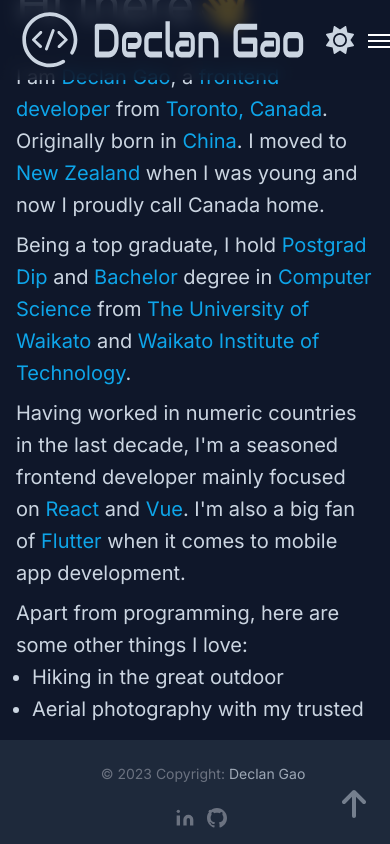
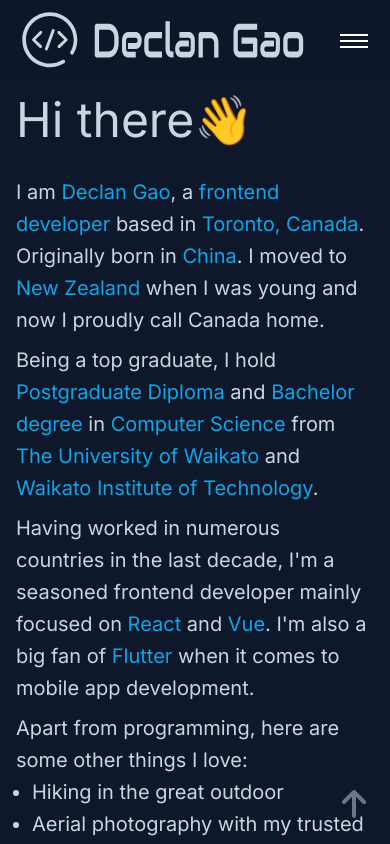
Before and after one commit to declangao/portfolio, a Next.js app: page /about in a window 390 px wide. Shown: the top 844 px of the page. Built offline with nearby package versions, Linux system fonts and the light colour scheme.

Commit message:
Fixed some UI bugs

```diff
--- a/src/components/home/Hero.tsx
+++ b/src/components/home/Hero.tsx
@@ -32,7 +32,8 @@ export default function Hero() {
     words: [
       'with 8 years of experience.',
       'who loves to learn new things.',
-      'who ...',
+      'who welcomes a good challenge.',
+      'who does not shy away from hardwork.',
     ],
     loop: true,
     delaySpeed: 2000,
@@ -40,7 +41,7 @@ export default function Hero() {
 
   return (
     <motion.div
-      className="h-[calc(100vh-10rem)] container mx-auto flex px-5 py-24 md:flex-row flex-col items-center relative"
+      className="h-full md:h-[calc(100vh-10rem)] container mx-auto flex px-5 py-24 md:flex-row flex-col items-center relative"
       variants={{
         hidden: {
           scale: 0,
--- a/src/components/Skill.tsx
+++ b/src/components/home/Skill.tsx
@@ -22,10 +22,10 @@ export default function Skill({ image, text, directionLeft }: Props) {
         transition={{ duration: 1 }}
         src={`/images/${image}`}
         alt={text}
-        className="rounded-full border border-gray-500 object-cover w-24 h-24 md:w-28 md:h-28 xl:w-32 xl:h-32 filter group-hover:grayscale transition duration-300 ease-in-out"
+        className="rounded-full border border-gray-500 object-cover w-20 h-20 md:w-28 md:h-28 xl:w-32 xl:h-32 filter group-hover:grayscale transition duration-300 ease-in-out"
       />
 
-      <div className="absolute opacity-0 group-hover:opacity-80 transition duration-300 ease-in-out rounded-full z-0 group-hover:bg-white h-24 w-24 md:w-28 md:h-28 xl:w-32 xl:h-32">
+      <div className="absolute opacity-0 group-hover:opacity-80 transition duration-300 ease-in-out rounded-full z-0 group-hover:bg-white h-20 w-20 md:w-28 md:h-28 xl:w-32 xl:h-32">
         <div className="flex justify-center items-center h-full">
           <p className="text-xl font-bold text-black opacity-100">{text}</p>
         </div>
--- a/src/components/home/Skills.tsx
+++ b/src/components/home/Skills.tsx
@@ -2,7 +2,7 @@ import React from 'react';
 import { motion } from 'framer-motion';
 
 import Heading from '../ui/Heading';
-import Skill from '../Skill';
+import Skill from './Skill';
 
 type Props = {};
 
@@ -21,7 +21,7 @@ export default function Skills({}: Props) {
       className="flex flex-col justify-start mx-auto items-center pb-20"
     >
       <Heading text="SKILLS" center />
-      <div className="grid grid-cols-4 gap-4 md:gap-8 pt-12">
+      <div className="grid grid-cols-4 gap-1 md:gap-8 pt-12">
         <Skill image="react.png" text="React" directionLeft />
         <Skill image="nextjs.png" text="Next.js" directionLeft />
         <Skill image="vue.png" text="Vue" directionLeft />
--- a/src/components/layout/Navbar.tsx
+++ b/src/components/layout/Navbar.tsx
@@ -48,6 +48,34 @@ const GitHubLink = (props: { isMobile?: boolean }) => {
         <circle cx="4" cy="4" r="2" stroke="none"></circle>
       </svg>
     </a>
+  );
+};
+
+type DarkModeToggleProps = {
+  onClick: () => void;
+  isDarkMode: boolean;
+};
+const DarkModeToggle = ({ onClick, isDarkMode }: DarkModeToggleProps) => {
+  return (
+    <button onClick={onClick}>
+      {isDarkMode ? (
+        <svg
+          xmlns="http://www.w3.org/2000/svg"
+          viewBox="0 0 512 512"
+          className="h-7 w-7 fill-slate-300"
+        >
+          <path d="M361.5 1.2c5 2.1 8.6 6.6 9.6 11.9L391 121l107.9 19.8c5.3 1 9.8 4.6 11.9 9.6s1.5 10.7-1.6 15.2L446.9 256l62.3 90.3c3.1 4.5 3.7 10.2 1.6 15.2s-6.6 8.6-11.9 9.6L391 391 371.1 498.9c-1 5.3-4.6 9.8-9.6 11.9s-10.7 1.5-15.2-1.6L256 446.9l-90.3 62.3c-4.5 3.1-10.2 3.7-15.2 1.6s-8.6-6.6-9.6-11.9L121 391 13.1 371.1c-5.3-1-9.8-4.6-11.9-9.6s-1.5-10.7 1.6-15.2L65.1 256 2.8 165.7c-3.1-4.5-3.7-10.2-1.6-15.2s6.6-8.6 11.9-9.6L121 121 140.9 13.1c1-5.3 4.6-9.8 9.6-11.9s10.7-1.5 15.2 1.6L256 65.1 346.3 2.8c4.5-3.1 10.2-3.7 15.2-1.6zM160 256a96 96 0 1 1 192 0 96 96 0 1 1 -192 0zm224 0a128 128 0 1 0 -256 0 128 128 0 1 0 256 0z" />
+        </svg>
+      ) : (
+        <svg
+          xmlns="http://www.w3.org/2000/svg"
+          viewBox="0 0 512 512"
+          className="h-7 w-7 fill-slate-300"
+        >
+          <path d="M223.5 32C100 32 0 132.3 0 256S100 480 223.5 480c60.6 0 115.5-24.2 155.8-63.4c5-4.9 6.3-12.5 3.1-18.7s-10.1-9.7-17-8.5c-9.8 1.7-19.8 2.6-30.1 2.6c-96.9 0-175.5-78.8-175.5-176c0-65.8 36-123.1 89.3-153.3c6.1-3.5 9.2-10.5 7.7-17.3s-7.3-11.9-14.3-12.5c-6.3-.5-12.6-.8-19-.8z" />
+        </svg>
+      )}
+    </button>
   );
 };
 
@@ -152,25 +180,12 @@ export default function Navbar() {
             </motion.div>
 
             {/* <DarkModeToggle /> */}
-            <button onClick={toggleDarkTheme}>
-              {isDarkMode ? (
-                <svg
-                  xmlns="http://www.w3.org/2000/svg"
-                  viewBox="0 0 512 512"
-                  className="h-7 w-7 fill-slate-300"
-                >
-                  <path d="M361.5 1.2c5 2.1 8.6 6.6 9.6 11.9L391 121l107.9 19.8c5.3 1 9.8 4.6 11.9 9.6s1.5 10.7-1.6 15.2L446.9 256l62.3 90.3c3.1 4.5 3.7 10.2 1.6 15.2s-6.6 8.6-11.9 9.6L391 391 371.1 498.9c-1 5.3-4.6 9.8-9.6 11.9s-10.7 1.5-15.2-1.6L256 446.9l-90.3 62.3c-4.5 3.1-10.2 3.7-15.2 1.6s-8.6-6.6-9.6-11.9L121 391 13.1 371.1c-5.3-1-9.8-4.6-11.9-9.6s-1.5-10.7 1.6-15.2L65.1 256 2.8 165.7c-3.1-4.5-3.7-10.2-1.6-15.2s6.6-8.6 11.9-9.6L121 121 140.9 13.1c1-5.3 4.6-9.8 9.6-11.9s10.7-1.5 15.2 1.6L256 65.1 346.3 2.8c4.5-3.1 10.2-3.7 15.2-1.6zM160 256a96 96 0 1 1 192 0 96 96 0 1 1 -192 0zm224 0a128 128 0 1 0 -256 0 128 128 0 1 0 256 0z" />
-                </svg>
-              ) : (
-                <svg
-                  xmlns="http://www.w3.org/2000/svg"
-                  viewBox="0 0 512 512"
-                  className="h-7 w-7 fill-slate-300"
-                >
-                  <path d="M223.5 32C100 32 0 132.3 0 256S100 480 223.5 480c60.6 0 115.5-24.2 155.8-63.4c5-4.9 6.3-12.5 3.1-18.7s-10.1-9.7-17-8.5c-9.8 1.7-19.8 2.6-30.1 2.6c-96.9 0-175.5-78.8-175.5-176c0-65.8 36-123.1 89.3-153.3c6.1-3.5 9.2-10.5 7.7-17.3s-7.3-11.9-14.3-12.5c-6.3-.5-12.6-.8-19-.8z" />
-                </svg>
-              )}
-            </button>
+            <div className="hidden md:inline">
+              <DarkModeToggle
+                onClick={toggleDarkTheme}
+                isDarkMode={isDarkMode}
+              />
+            </div>
 
             <button
               className="w-12 h-12 relative focus:outline-none md:hidden"
@@ -239,6 +254,14 @@ export default function Navbar() {
                   <li>
                     <GitHubLink isMobile />
                   </li>
+                  <li>
+                    <div className="md:hidden">
+                      <DarkModeToggle
+                        onClick={toggleDarkTheme}
+                        isDarkMode={isDarkMode}
+                      />
+                    </div>
+                  </li>
                 </ul>
               </div>
             </div>
--- a/src/pages/about.tsx
+++ b/src/pages/about.tsx
@@ -26,9 +26,10 @@ const itemVariantsRight = {
 };
 
 export default function AboutPage() {
+  // h-[calc(100vh-12rem)]
   return (
     <motion.div
-      className="h-[calc(100vh-12rem)] pt-60 md:pt-0 flex justify-center items-center flex-col md:flex-row gap-4"
+      className="py-4 md:py-8 flex justify-center items-center flex-col md:flex-row gap-4"
       variants={{
         hidden: {
           scale: 0,
@@ -54,7 +55,7 @@ export default function AboutPage() {
 
         <motion.p className="mb-2" variants={itemVariantsLeft}>
           I am <span className="text-primary">Declan Gao</span>, a{' '}
-          <span className="text-primary">frontend developer</span> from{' '}
+          <span className="text-primary">frontend developer</span> based in{' '}
           <span className="text-primary">Toronto, Canada</span>. Originally born
           in <span className="text-primary">China</span>. I moved to{' '}
           <span className="text-primary">New Zealand</span> when I was young and
@@ -63,15 +64,15 @@ export default function AboutPage() {
 
         <motion.p className="mb-2" variants={itemVariantsLeft}>
           Being a top graduate, I hold{' '}
-          <span className="text-primary">Postgrad Dip</span> and{' '}
-          <span className="text-primary">Bachelor</span> degree in{' '}
+          <span className="text-primary">Postgraduate Diploma</span> and{' '}
+          <span className="text-primary">Bachelor degree</span> in{' '}
           <span className="text-primary">Computer Science</span> from{' '}
           <span className="text-primary">The University of Waikato</span> and{' '}
           <span className="text-primary">Waikato Institute of Technology</span>.
         </motion.p>
 
         <motion.p className="mb-2" variants={itemVariantsLeft}>
-          Having worked in numeric countries in the last decade, I&apos;m a
+          Having worked in numerous countries in the last decade, I&apos;m a
           seasoned frontend developer mainly focused on{' '}
           <span className="text-primary">React</span> and{' '}
           <span className="text-primary">Vue</span>. I&apos;m also a big fan of{' '}
--- a/src/pages/contact.tsx
+++ b/src/pages/contact.tsx
@@ -64,13 +64,13 @@ export default function Contact() {
   };
 
   return (
-    <div className="h-[calc(100vh-12rem)] relative flex flex-col justify-center items-center max-w-full px-10 mx-auto">
+    <div className="relative flex flex-col justify-center items-center max-w-full px-2 md:px-10 py-4 md:py-8 mx-auto">
       <motion.h1
         initial={{ y: -200, opacity: 0 }}
         animate={{ y: 0, opacity: 1 }}
         className="text-4xl text-center mb-8"
       >
-        Feel free to leave me a message
+        Feel Free to Leave Me a Message
       </motion.h1>
 
       <ToastContainer />
@@ -84,7 +84,7 @@ export default function Contact() {
           className="flex flex-col space-y-4 w-fit mx-auto"
           onSubmit={handleSubmit}
         >
-          <div className="flex space-x-4">
+          <div className="flex flex-col md:flex-row space-x-0 space-y-4 md:space-y-0 md:space-x-4">
             <input
               className="contact-input"
               placeholder="Name"
--- a/src/pages/projects/[slug].tsx
+++ b/src/pages/projects/[slug].tsx
@@ -9,15 +9,14 @@ export default function ProjectDetailPage({
   project,
 }: InferGetStaticPropsType<typeof getStaticProps>) {
   return (
-    <div className="h-[calc(100vh-12rem)] flex justify-center items-center flex-col md:flex-row gap-4 relative p-2 md:p-8">
+    <div className="h-full flex justify-center items-center flex-col md:flex-row gap-4 relative p-2 md:p-8 overflow-hidden">
       {/* eslint-disable-next-line @next/next/no-img-element */}
       <img
         src="/images/circle-spin.svg"
         alt="background spinning circle"
-        className="absolute top-0 md:top-20 left-10 h-[500px] animate-slowSpin"
+        className="absolute top-0 left-10 h-[500px] animate-slowSpin"
       />
 
-      {/* <div className="flex justify-evenly items-center mt-12 w-full"> */}
       <div className="grid grid-cols-1 md:grid-cols-2 items-center gap-8 mt-12 w-full z-10">
         <div className="leading-8">
           <h1 className="text-3xl pb-4">{project.name}</h1>
```
